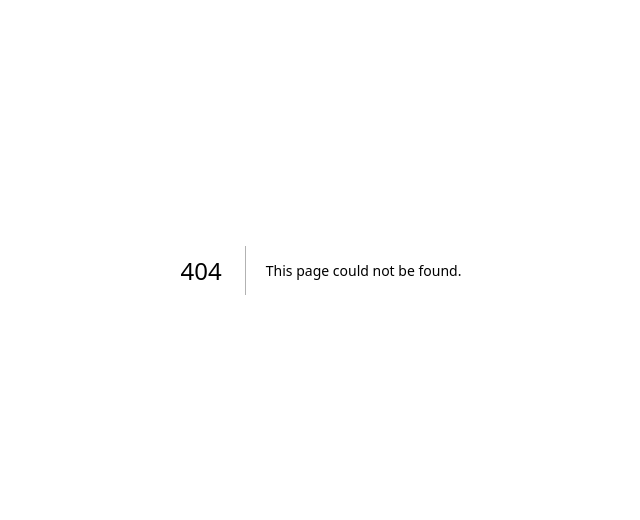
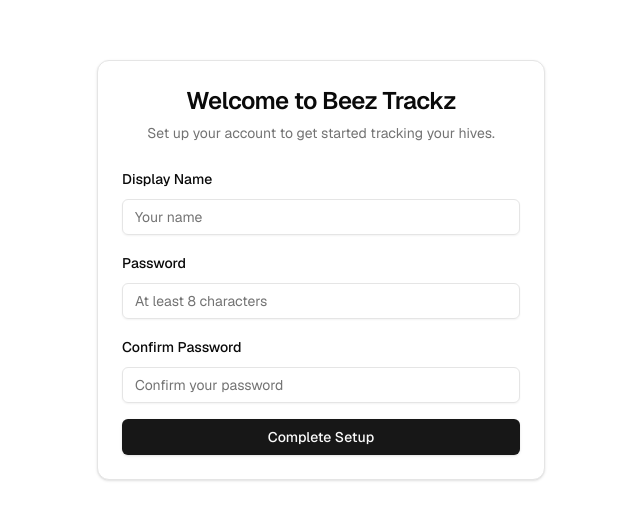
Before and after one commit to biker2000on/beez-trackz, a Next.js app: page /setup in a window 1280 px wide. Before the commit this address had no page. Shown: the part 130-650 px from the top of the page, without its empty margins (319-959 px from the left). Built offline with nearby package versions, Linux system fonts and the light colour scheme; no server answers; the database is empty.

Commit message:
feat: add setup and login pages with auth server actions
Implements first-time setup flow, login page with password auth,
protected route layout, and placeholder dashboard page.

Co-Authored-By: Claude Opus 4.6 <noreply@anthropic.com>

```diff
--- /dev/null
+++ b/src/actions/auth.ts
@@ -0,0 +1,92 @@
+"use server";
+
+import { redirect } from "next/navigation";
+import { db } from "@/db";
+import { userSettings } from "@/db/schema";
+import { hashPassword, verifyPassword } from "@/lib/auth";
+import {
+  createSession,
+  setSessionCookie,
+  deleteSessionCookie,
+} from "@/lib/session";
+
+export type AuthFormState = {
+  error?: string;
+};
+
+export async function setup(
+  _prevState: AuthFormState,
+  formData: FormData
+): Promise<AuthFormState> {
+  const displayName = formData.get("displayName") as string;
+  const password = formData.get("password") as string;
+  const confirmPassword = formData.get("confirmPassword") as string;
+
+  if (!displayName || !password) {
+    return { error: "Display name and password are required" };
+  }
+
+  if (password !== confirmPassword) {
+    return { error: "Passwords do not match" };
+  }
+
+  if (password.length < 8) {
+    return { error: "Password must be at least 8 characters" };
+  }
+
+  // Check if user already exists
+  const existing = await db.select().from(userSettings).limit(1);
+  if (existing.length > 0) {
+    return { error: "Setup already completed" };
+  }
+
+  const passwordHash = await hashPassword(password);
+  await db.insert(userSettings).values({
+    passwordHash,
+    displayName,
+  });
+
+  redirect("/login");
+}
+
+export async function login(
+  _prevState: AuthFormState,
+  formData: FormData
+): Promise<AuthFormState> {
+  const password = formData.get("password") as string;
+
+  if (!password) {
+    return { error: "Password is required" };
+  }
+
+  const users = await db.select().from(userSettings).limit(1);
+  if (users.length === 0) {
+    redirect("/setup");
+  }
+
+  const user = users[0];
+  const valid = await verifyPassword(password, user.passwordHash);
+  if (!valid) {
+    return { error: "Invalid password" };
+  }
+
+  const token = await createSession();
+  await setSessionCookie(token);
+  redirect("/dashboard");
+}
+
+export async function logout() {
+  await deleteSessionCookie();
+  redirect("/login");
+}
+
+export async function isSetupComplete(): Promise<boolean> {
+  const users = await db.select().from(userSettings).limit(1);
+  return users.length > 0;
+}
+
+export async function getDisplayName(): Promise<string | null> {
+  const users = await db.select().from(userSettings).limit(1);
+  if (users.length === 0) return null;
+  return users[0].displayName;
+}
--- /dev/null
+++ b/src/app/(protected)/dashboard/page.tsx
@@ -0,0 +1,7 @@
+export default function DashboardPage() {
+  return (
+    <div className="flex min-h-screen items-center justify-center">
+      <h1 className="text-2xl font-bold">Dashboard (Coming Soon)</h1>
+    </div>
+  );
+}
--- /dev/null
+++ b/src/app/(protected)/layout.tsx
@@ -0,0 +1,7 @@
+export default function ProtectedLayout({
+  children,
+}: {
+  children: React.ReactNode;
+}) {
+  return <>{children}</>;
+}
--- /dev/null
+++ b/src/app/login/login-form.tsx
@@ -0,0 +1,62 @@
+"use client";
+
+import { useActionState } from "react";
+import { login, type AuthFormState } from "@/actions/auth";
+import { Button } from "@/components/ui/button";
+import {
+  Card,
+  CardContent,
+  CardDescription,
+  CardHeader,
+  CardTitle,
+} from "@/components/ui/card";
+import { Input } from "@/components/ui/input";
+import { Label } from "@/components/ui/label";
+
+export function LoginForm({
+  displayName,
+}: {
+  displayName: string | null;
+}) {
+  const [state, formAction, isPending] = useActionState<AuthFormState, FormData>(
+    login,
+    {}
+  );
+
+  return (
+    <Card className="w-full max-w-md">
+      <CardHeader className="text-center">
+        <CardTitle className="text-2xl">
+          Welcome back{displayName ? `, ${displayName}` : ""}
+        </CardTitle>
+        <CardDescription>
+          Enter your password to access Beez Trackz.
+        </CardDescription>
+      </CardHeader>
+      <CardContent>
+        <form action={formAction} className="space-y-4">
+          {state.error && (
+            <div className="rounded-md bg-destructive/10 p-3 text-sm text-destructive">
+              {state.error}
+            </div>
+          )}
+
+          <div className="space-y-2">
+            <Label htmlFor="password">Password</Label>
+            <Input
+              id="password"
+              name="password"
+              type="password"
+              placeholder="Enter your password"
+              required
+            />
+          </div>
+
+          <Button type="submit" className="w-full" disabled={isPending}>
+            {isPending ? "Signing in..." : "Sign In"}
+          </Button>
+        </form>
+      </CardContent>
+    </Card>
+  );
+}
--- /dev/null
+++ b/src/app/login/page.tsx
@@ -0,0 +1,18 @@
+import { redirect } from "next/navigation";
+import { isSetupComplete, getDisplayName } from "@/actions/auth";
+import { LoginForm } from "./login-form";
+
+export default async function LoginPage() {
+  const setupComplete = await isSetupComplete();
+  if (!setupComplete) {
+    redirect("/setup");
+  }
+
+  const displayName = await getDisplayName();
+
+  return (
+    <div className="flex min-h-screen items-center justify-center px-4">
+      <LoginForm displayName={displayName} />
+    </div>
+  );
+}
--- a/src/app/page.tsx
+++ b/src/app/page.tsx
@@ -1,9 +1,5 @@
-import { Button } from "@/components/ui/button";
+import { redirect } from "next/navigation";
 
 export default function Home() {
-  return (
-    <main className="flex min-h-screen items-center justify-center">
-      <Button>Beez Trackz</Button>
-    </main>
-  );
+  redirect("/dashboard");
 }
--- /dev/null
+++ b/src/app/setup/page.tsx
@@ -0,0 +1,103 @@
+"use client";
+
+import { useActionState } from "react";
+import { redirect } from "next/navigation";
+import { setup, isSetupComplete, type AuthFormState } from "@/actions/auth";
+import { Button } from "@/components/ui/button";
+import {
+  Card,
+  CardContent,
+  CardDescription,
+  CardHeader,
+  CardTitle,
+} from "@/components/ui/card";
+import { Input } from "@/components/ui/input";
+import { Label } from "@/components/ui/label";
+import { useEffect, useState } from "react";
+
+export default function SetupPage() {
+  const [checking, setChecking] = useState(true);
+  const [state, formAction, isPending] = useActionState<AuthFormState, FormData>(
+    setup,
+    {}
+  );
+
+  useEffect(() => {
+    isSetupComplete().then((complete) => {
+      if (complete) {
+        redirect("/login");
+      } else {
+        setChecking(false);
+      }
+    });
+  }, []);
+
+  if (checking) {
+    return (
+      <div className="flex min-h-screen items-center justify-center">
+        <p className="text-muted-foreground">Loading...</p>
+      </div>
+    );
+  }
+
+  return (
+    <div className="flex min-h-screen items-center justify-center px-4">
+      <Card className="w-full max-w-md">
+        <CardHeader className="text-center">
+          <CardTitle className="text-2xl">Welcome to Beez Trackz</CardTitle>
+          <CardDescription>
+            Set up your account to get started tracking your hives.
+          </CardDescription>
+        </CardHeader>
+        <CardContent>
+          <form action={formAction} className="space-y-4">
+            {state.error && (
+              <div className="rounded-md bg-destructive/10 p-3 text-sm text-destructive">
+                {state.error}
+              </div>
+            )}
+
+            <div className="space-y-2">
+              <Label htmlFor="displayName">Display Name</Label>
+              <Input
+                id="displayName"
+                name="displayName"
+                type="text"
+                placeholder="Your name"
+                required
+              />
+            </div>
+
+            <div className="space-y-2">
+              <Label htmlFor="password">Password</Label>
+              <Input
+                id="password"
+                name="password"
+                type="password"
+                placeholder="At least 8 characters"
+                required
+                minLength={8}
+              />
+            </div>
+
+            <div className="space-y-2">
+              <Label htmlFor="confirmPassword">Confirm Password</Label>
+              <Input
+                id="confirmPassword"
+                name="confirmPassword"
+                type="password"
+                placeholder="Confirm your password"
+                required
+                minLength={8}
+              />
+            </div>
+
+            <Button type="submit" className="w-full" disabled={isPending}>
+              {isPending ? "Setting up..." : "Complete Setup"}
+            </Button>
+          </form>
+        </CardContent>
+      </Card>
+    </div>
+  );
+}
```
